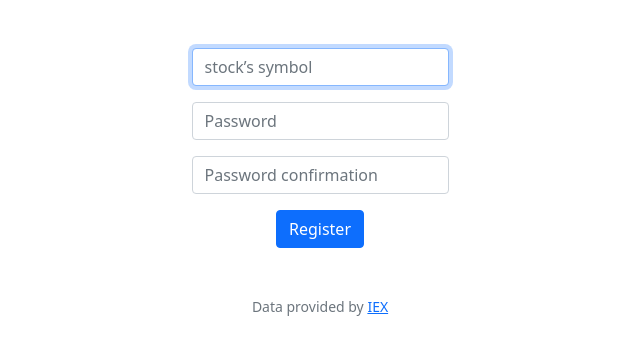
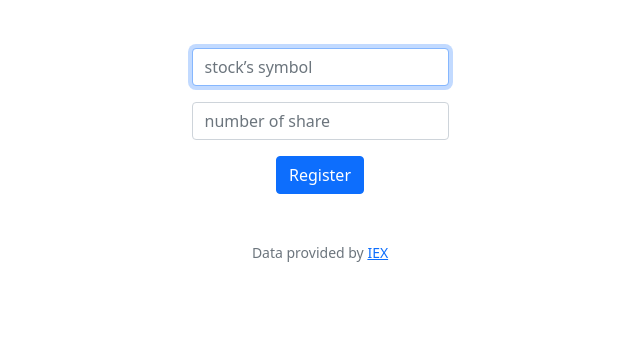
Before and after one commit to Adrian-Kohan/CS50P, a Flask app: template CS50/CS50X/PSET9/finance/templates/buy.html in a window 1280 px wide. Shown: the part 76-431 px from the top of the page, without its empty margins (320-960 px from the left). Run offline with Flask 3, Linux system fonts and the light colour scheme; the template is opened without the code that fills it, so the values that code supplies are empty; some libraries are stand-ins or nearby versions.

Commit message:
Sun, Feb 18, 2024, 10:32 AM +03:30

```diff
--- a/CS50/CS50X/PSET9/finance/app.py
+++ b/CS50/CS50X/PSET9/finance/app.py
@@ -42,7 +42,34 @@ def index():
 @login_required
 def buy():
     """Buy shares of stock"""
-    return apology("TODO")
+
+    # User reached route via POST (as by submitting a form via POST)
+    if request.method == "POST":
+
+        # Ensure symbol is not empty submitted
+        if not request.form.get("symbol"):
+            return apology("must provide symbol", 403)
+
+        # Look for symbol status
+        status = lookup(request.form.get("symbol"))
+
+        # Ensure symbol existx
+        if status is None:
+            return apology("symbol does not exist", 403)
+
+        # Ensure number of shares is a positive number
+        if int(request.form.get("shares")) < 0:
+            return apology("number of shares must be positive", 403)
+
+
+
+        return render_template("quoted.html", status=status)
+        # Redirect user to home page
+        return redirect("/")
+
+    # User reached route via GET (as by clicking a link or via redirect)
+    else:
+        return render_template("buy.html")
 
 
 @app.route("/history")
--- a/CS50/CS50X/PSET9/finance/templates/buy.html
+++ b/CS50/CS50X/PSET9/finance/templates/buy.html
@@ -10,10 +10,7 @@
             <input autocomplete="off" autofocus class="form-control mx-auto w-auto" id="symbol" name="symbol" placeholder="stock’s symbol" type="text">
         </div>
         <div class="mb-3">
-            <input class="form-control mx-auto w-auto" id="password" name="password" placeholder="Password" type="text">
-        </div>
-        <div class="mb-3">
-            <input class="form-control mx-auto w-auto" id="password" name="confirmation" placeholder="Password confirmation" type="text">
+            <input autocomplete="off" autofocus class="form-control mx-auto w-auto" id="shares" name="shares" placeholder="number of share" type="text">
         </div>
         <button class="btn btn-primary" type="submit">Register</button>
     </form>
```
